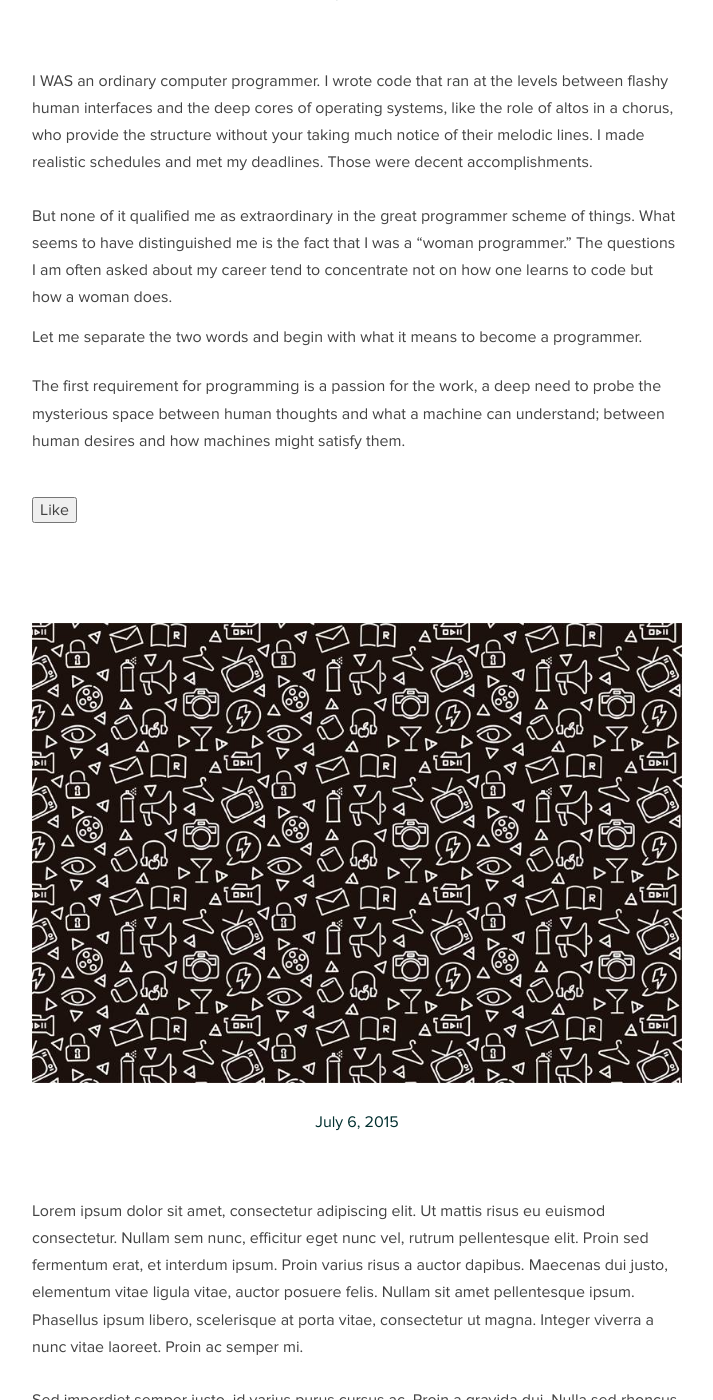
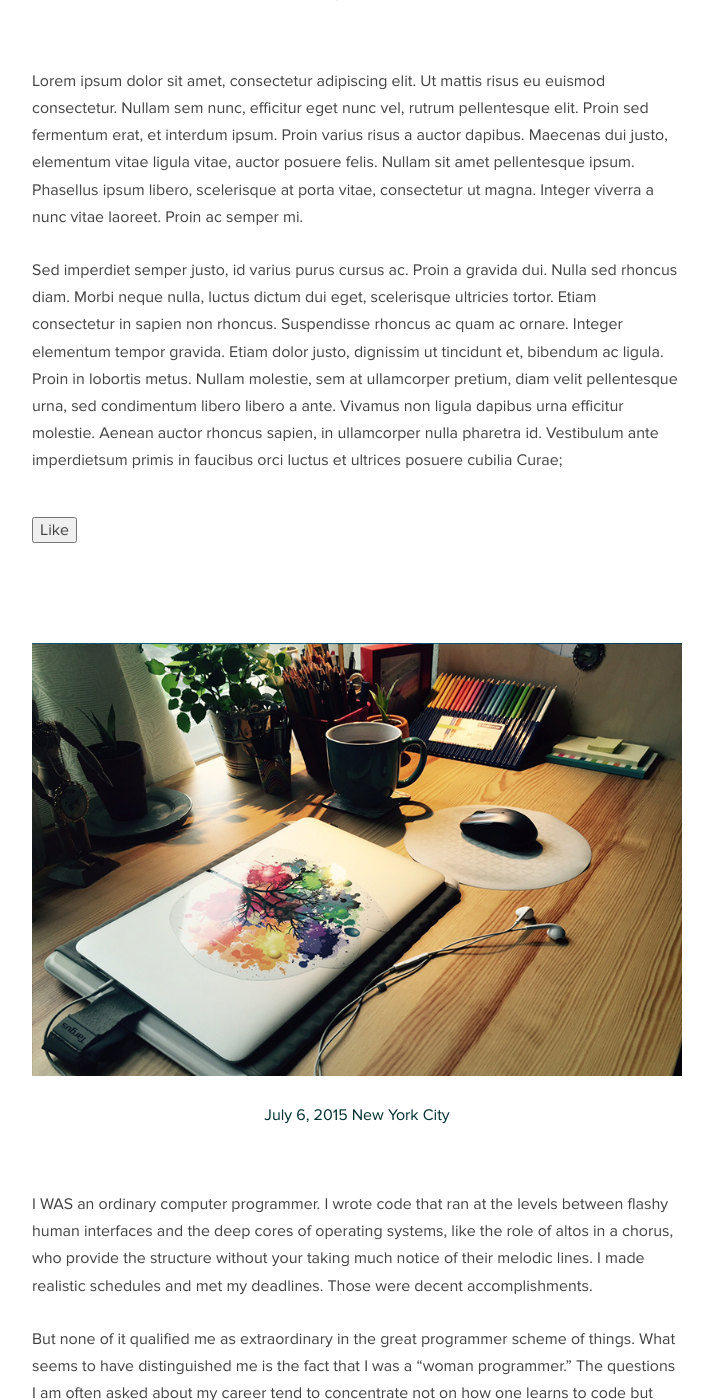
Before and after one commit to ludaires/ludaires.github.io, a Jekyll site: the page built from blog.html, in a window 1280 px wide and 1400 px high, scrolled down 769 px. Shown: the whole window, without its empty margins (283-996 px from the left). Built offline with Jekyll 4.4.1, drawn with Linux system fonts in a browser that asks for light colours; some of the changed text lies outside the part shown.

Commit message:
Refactor blog posts

```diff
--- a/_posts/2015-07-05-article.markdown
+++ /dev/null
@@ -1,14 +0,0 @@
----
-layout: post
-title:  "Welcome to Jekyll!"
-date:   2015-07-06 18:33:31
-categories: samples
-photo: img/post01.jpg
----
-<p>
-  Lorem ipsum dolor sit amet, consectetur adipiscing elit. Ut mattis risus eu euismod consectetur. Nullam sem nunc, efficitur eget nunc vel, rutrum pellentesque elit. Proin sed fermentum erat, et interdum ipsum. Proin varius risus a auctor dapibus. Maecenas dui justo, elementum vitae ligula vitae, auctor posuere felis. Nullam sit amet pellentesque ipsum. Phasellus ipsum libero, scelerisque at porta vitae, consectetur ut magna. Integer viverra a nunc vitae laoreet. Proin ac semper mi.
-</p>
-
-<p>
-  Sed imperdiet semper justo, id varius purus cursus ac. Proin a gravida dui. Nulla sed rhoncus diam. Morbi neque nulla, luctus dictum dui eget, scelerisque ultricies tortor. Etiam consectetur in sapien non rhoncus. Suspendisse rhoncus ac quam ac ornare. Integer elementum tempor gravida. Etiam dolor justo, dignissim ut tincidunt et, bibendum ac ligula. Proin in lobortis metus. Nullam molestie, sem at ullamcorper pretium, diam velit pellentesque urna, sed condimentum libero libero a ante. Vivamus non ligula dapibus urna efficitur molestie. Aenean auctor rhoncus sapien, in ullamcorper nulla pharetra id. Vestibulum ante imperdietsum primis in faucibus orci luctus et ultrices posuere cubilia Curae;
-</p>
--- a/_posts/2015-07-06-article.markdown
+++ b/_posts/2015-07-06-article.markdown
@@ -5,21 +5,6 @@
 categories: technology
 photo: img/NYC.jpg
 ---
-<p>
-  I WAS an ordinary computer programmer. I wrote code that ran at the levels between flashy human interfaces and the deep cores of operating systems, like the role of altos in a chorus, who provide the structure without your taking much notice of their melodic lines. I made realistic schedules and met my deadlines. Those were decent accomplishments.
-</p>
-<p>
-  But none of it qualified me as extraordinary in the great programmer scheme of things. What seems to have distinguished me is the fact that I was a “woman programmer.” The questions I am often asked about my career tend to concentrate not on how one learns to code but how a woman does.
-</p>
+Lorem ipsum dolor sit amet, consectetur adipiscing elit. Ut mattis risus eu euismod consectetur. Nullam sem nunc, efficitur eget nunc vel, rutrum pellentesque elit. Proin sed fermentum erat, et interdum ipsum. Proin varius risus a auctor dapibus. Maecenas dui justo, elementum vitae ligula vitae, auctor posuere felis. Nullam sit amet pellentesque ipsum. Phasellus ipsum libero, scelerisque at porta vitae, consectetur ut magna. Integer viverra a nunc vitae laoreet. Proin ac semper mi.
 
-<quote>
-  Let me separate the two words and begin with what it means to become a programmer.
-</quote>
-
-<p>
-  The first requirement for programming is a passion for the work, a deep need to probe the mysterious space between human thoughts and what a machine can understand; between human desires and how machines might satisfy them.
-</p>
-
-[jekyll]:      http://jekyllrb.com
-[jekyll-gh]:   https://github.com/jekyll/jekyll
-[jekyll-help]: https://github.com/jekyll/jekyll-help
+Sed imperdiet semper justo, id varius purus cursus ac. Proin a gravida dui. Nulla sed rhoncus diam. Morbi neque nulla, luctus dictum dui eget, scelerisque ultricies tortor. Etiam consectetur in sapien non rhoncus. Suspendisse rhoncus ac quam ac ornare. Integer elementum tempor gravida. Etiam dolor justo, dignissim ut tincidunt et, bibendum ac ligula. Proin in lobortis metus. Nullam molestie, sem at ullamcorper pretium, diam velit pellentesque urna, sed condimentum libero libero a ante. Vivamus non ligula dapibus urna efficitur molestie. Aenean auctor rhoncus sapien, in ullamcorper nulla pharetra id. Vestibulum ante imperdietsum primis in faucibus orci luctus et ultrices posuere cubilia Curae;
```
Also changed, not shown: _posts/2015-07-04-article.markdown (+6 -16 lines).
